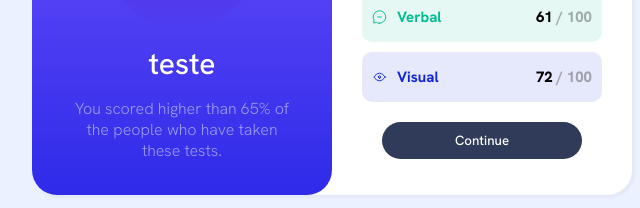
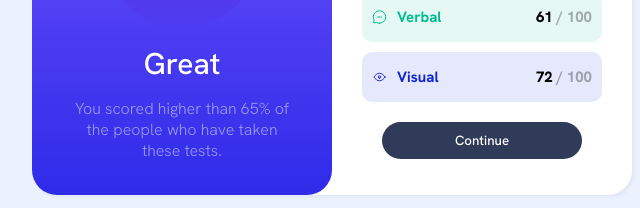
Before and after one commit to JoaoDurant/summary.github.io, a plain HTML site: page index.html in a window 1280 px wide. Shown: the part 405-613 px from the top of the page, 308-948 px from the left. Drawn offline with Linux system fonts and the light colour scheme.

Commit message:
voltando ao normal

```diff
--- a/index.html
+++ b/index.html
@@ -39,7 +39,7 @@
             <div class="resultMessage">
                 <div id="mainMessage">
                     <h3 id="congrulationsMessage">
-                        teste
+                        Great
                     </h3>
                 </div>
                 <div id="descriprionMessage">
```
